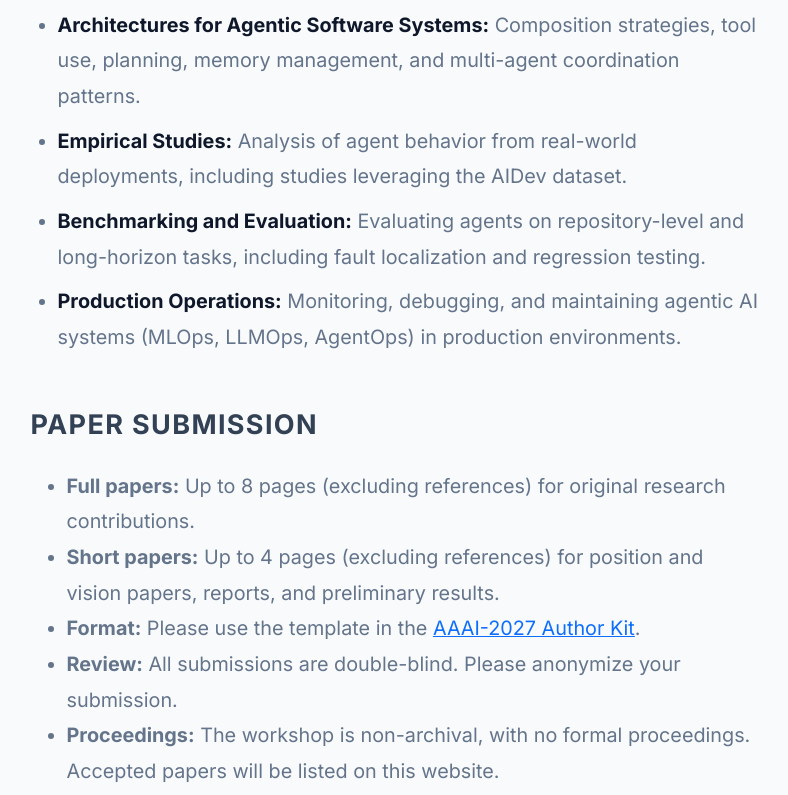
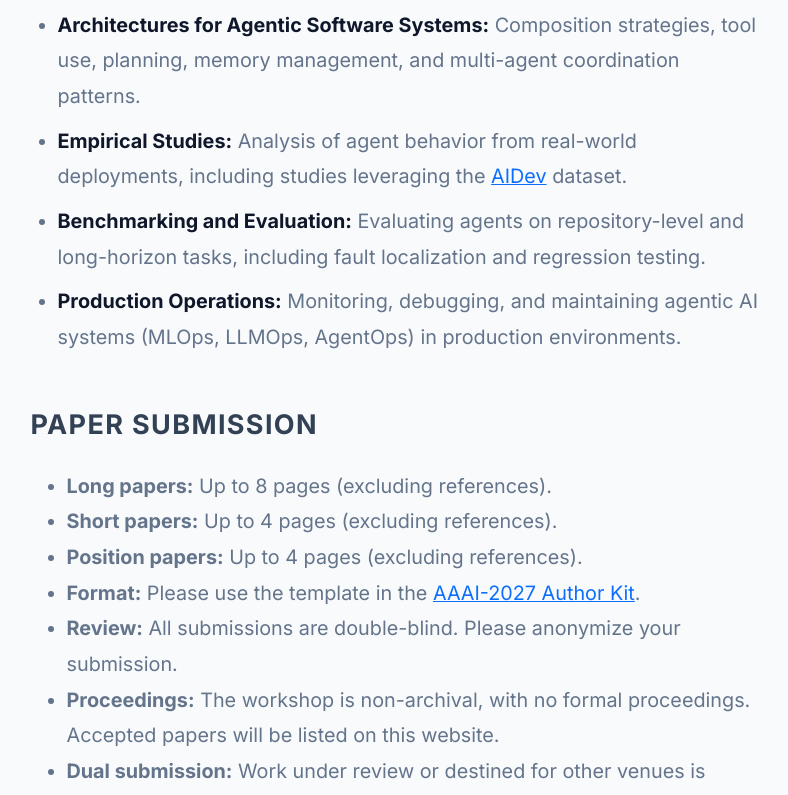
Before and after one commit to AgenticSE-AAAI/AgenticSE-AAAI.github.io, a Vue app: page / in a window 1280 px wide. Shown: the part 1860-2655 px from the top of the page, without its empty margins (433-1221 px from the left). Built offline with nearby package versions, Linux system fonts and the light colour scheme.

Commit message:
updated register

```diff
--- a/src/App.vue
+++ b/src/App.vue
@@ -210,19 +210,20 @@ onUnmounted(() => window.removeEventListener('scroll', handleScroll))
           <h4 class="fw-bold mb-4 text-uppercase" style="letter-spacing: 0.05em;">Topics of Interest</h4>
           <ul class="mb-5" style="font-size: 1.1rem; line-height: 1.8; color: var(--text-muted); list-style-type: disc; padding-left: 1.5rem;">
             <li v-for="t in topics" :key="t.title" class="mb-2">
-              <strong style="color: var(--primary);">{{ t.title }}:</strong> <span>{{ t.description }}</span>
+              <strong style="color: var(--primary);">{{ t.title }}:</strong> <span v-html="t.description"></span>
             </li>
           </ul>
 
           <h4 class="fw-bold mb-4 text-uppercase" style="letter-spacing: 0.05em;">Paper Submission</h4>
           <ul class="mb-4" style="font-size: 1.1rem; line-height: 1.8; color: var(--text-muted);">
-            <li><strong>Full papers:</strong> Up to 8 pages (excluding references) for original research contributions.</li>
-            <li><strong>Short papers:</strong> Up to 4 pages (excluding references) for position and vision papers, reports, and preliminary results.</li>
+            <li><strong>Long papers:</strong> Up to 8 pages (excluding references).</li>
+            <li><strong>Short papers:</strong> Up to 4 pages (excluding references).</li>
+            <li><strong>Position papers:</strong> Up to 4 pages (excluding references).</li>
             <li><strong>Format:</strong> Please use the template in the <a href="https://aaai.org/authorkit27/">AAAI-2027 Author Kit</a>.</li>
             <li><strong>Review:</strong> All submissions are double-blind. Please anonymize your submission.</li>
             <li><strong>Proceedings:</strong> The workshop is non-archival, with no formal proceedings. Accepted papers will be listed on this website.</li>
-            <li><strong>Registration:</strong> At least one author of each accepted paper must register for the AAAI-27 workshop.</li>
-            <!-- <li><strong>Presentation:</strong> Each accepted paper receives a lightning talk and a poster. At least one author must register and present in person.</li> -->
+            <li><strong>Dual submission:</strong> Work under review or destined for other venues is welcome.</li>
+            <li><strong>Presentation:</strong> At least one author must <a href="https://aaai.getregistered.net/aaai-conference-2027" target="_blank" rel="noopener noreferrer">register</a> and present in person (poster or oral).</li>
           </ul>
           <div class="mt-4">
             <a href="https://openreview.net/group?id=AAAI.org/2027/Workshop/AgenticSE" target="_blank" rel="noopener noreferrer" class="btn-register">
--- a/src/workshop.js
+++ b/src/workshop.js
@@ -6,7 +6,7 @@ export const topics = [
   { title: 'Software Safety and Integrity', description: 'Supply chain security, prevention of hallucinated dependencies, and risk assessment in agent-generated code.' },
   { title: 'Developer-Agent Collaboration and Interaction', description: 'Interface and interaction design for agentic development tools, cognitive load, trust calibration, and AI-augmented developer workflows.' },
   { title: 'Architectures for Agentic Software Systems', description: 'Composition strategies, tool use, planning, memory management, and multi-agent coordination patterns.' },
-  { title: 'Empirical Studies', description: 'Analysis of agent behavior from real-world deployments, including studies leveraging the AIDev dataset.' },
+  { title: 'Empirical Studies', description: 'Analysis of agent behavior from real-world deployments, including studies leveraging the <a href="https://huggingface.co/datasets/hao-li/AIDev" target="_blank" rel="noopener noreferrer">AIDev</a> dataset.' },
   { title: 'Benchmarking and Evaluation', description: 'Evaluating agents on repository-level and long-horizon tasks, including fault localization and regression testing.' },
   { title: 'Production Operations', description: 'Monitoring, debugging, and maintaining agentic AI systems (MLOps, LLMOps, AgentOps) in production environments.' },
 ]
```
Also changed, not shown: public/llms.txt.
